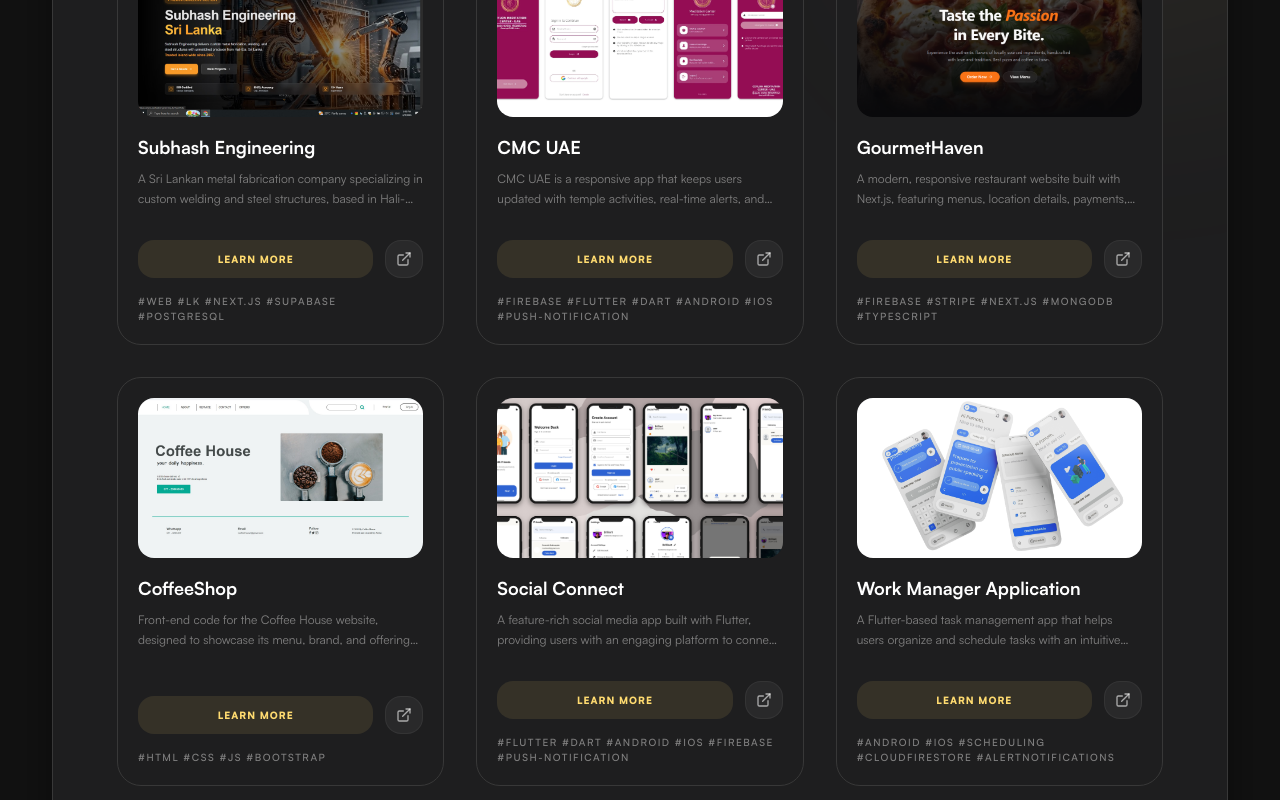
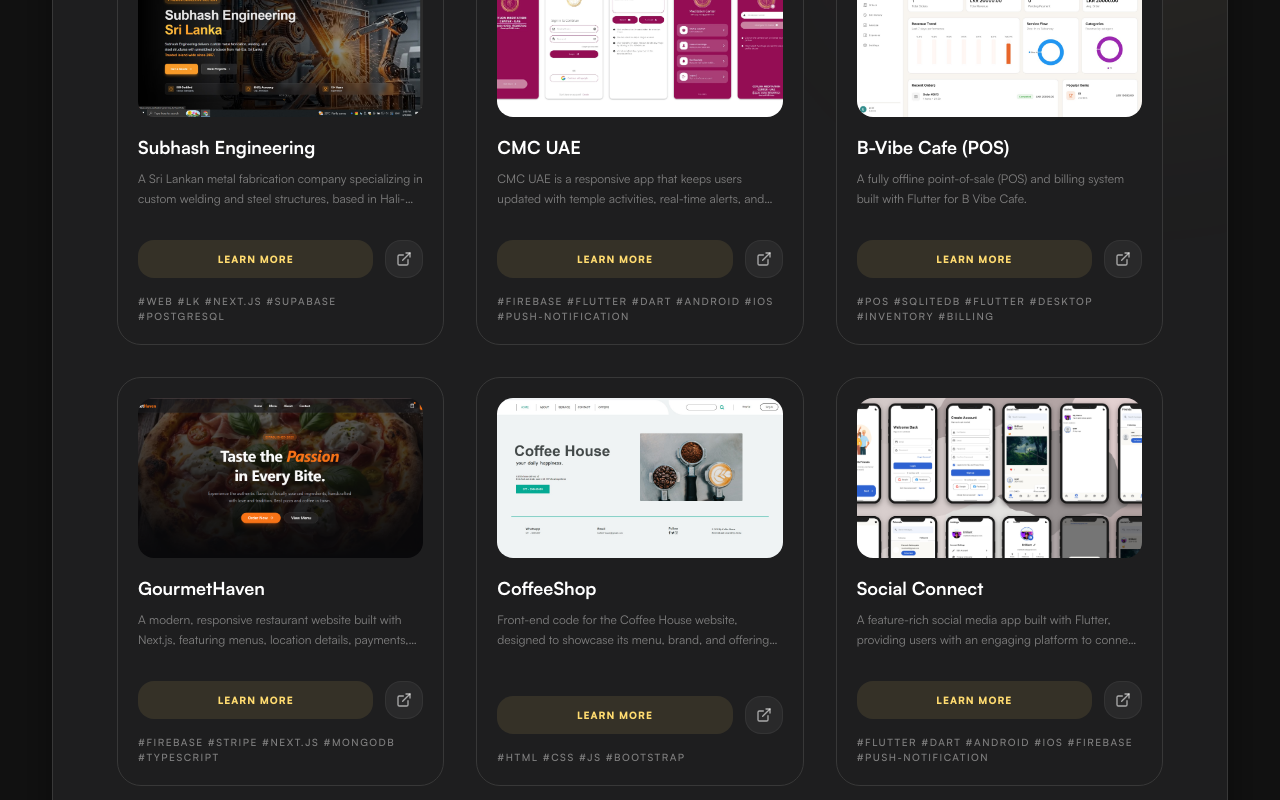
Before and after one commit to moshika38/Portfolio, a Next.js app: page /projects in a window 1280 px wide. Shown: the part 380-1180 px from the top of the page. Built offline with nearby package versions, Linux system fonts and the light colour scheme.

Commit message:
add bvibe

```diff
--- a/data/projects.ts
+++ b/data/projects.ts
@@ -22,6 +22,15 @@
 
   {
     id: 3,
+    title: "B-Vibe Cafe (POS)",
+    image: "/assets/projects/bvibe.jpg",
+    description: "A fully offline point-of-sale (POS) and billing system built with Flutter for B Vibe Cafe.",
+    link: "https://gourmet-haven-pied.vercel.app/",
+    tags: "#pos #sqlitedb #flutter #desktop #inventory #billing",
+    type: "web",
+  },
+  {
+    id: 4,
     title: "GourmetHaven",
     image: "/assets/projects/gh.png",
     description: "A modern, responsive restaurant website built with Next.js, featuring menus, location details, payments, and authentication.",
@@ -30,7 +39,7 @@
     type: "web",
   },
   {
-    id: 4,
+    id: 5,
     title: "CoffeeShop",
     image: "/assets/projects/cs.jpg",
     description: "Front-end code for the Coffee House website, designed to showcase its menu, brand, and offerings while engaging potential customers through a modern, responsive interface.",
@@ -39,7 +48,7 @@
     type: "web",
   },
   {
-    id: 5,
+    id: 6,
     title: "Social Connect",
     image: "/assets/projects/sma.png",
     description: "A feature-rich social media app built with Flutter, providing users with an engaging platform to connect, share, and communicate effortlessly.",
@@ -51,17 +60,17 @@
 
 
   {
-    id: 6,
+    id: 7,
     title: "Work Manager Application",
     image: "/assets/projects/work.png",
     description: "A Flutter-based task management app that helps users organize and schedule tasks with an intuitive interface. It includes attractive animated activities and provides scheduled notifications.",
     link: "https://github.com/moshika38/Work-Manager-App",
-    tags: "#android #ios #Scheduling #CloudFirestore #AlertNotifications",
+    tags: "#android #ios #Scheduling #CloudFirestone #AlertNotifications",
     type: "mobile",
   },
 
   {
-    id: 7,
+    id: 8,
     title: "Ai Chat App With Flutter",
     image: "/assets/projects/chatapp.png",
     description: "An advanced AI-powered chat application built with Flutter. This app enables users to interact with AI for personalized conversations, providing an engaging and intelligent chat experience.",
@@ -71,7 +80,7 @@
   },
 
   {
-    id: 8,
+    id: 9,
     title: "Document Scanner App",
     image: "/assets/projects/doc.png",
     description: "A Flutter-based application designed for efficient document scanning and management. The app includes both free and premium features, with a seamless payment gateway integration for upgrading to the premium version. The premium version offers additional capabilities tailored for professional use.",
@@ -80,7 +89,7 @@
     type: "mobile",
   },
   {
-    id: 9,
+    id: 10,
     title: "Farm Management App UI/UX",
     image: "/assets/projects/farm.jpg",
     description: "A modern farm management mobile app UI/UX designed in Flutter, focusing on clean layouts, smooth user flow, and ease of use. Includes authentication screens, dashboard, tasks, chat, and weather overview. Backend integration not included — UI/UX only.",
@@ -89,7 +98,7 @@
     type: "mobile",
   },
   {
-    id: 10,
+    id: 11,
     title: "Drone Controller App",
     image: "/assets/projects/drone.png",
     description: "Developed a full-stack mobile app to control drones via Arduino with Bluetooth communication. Designed the UI using Flutter, integrated flight control, real-time telemetry, and camera management.",
@@ -99,7 +108,7 @@
   },
 
    {
-    id: 11,
+    id: 12,
     title: "Coffee Shop",
     image: "/assets/projects/flc.jpg",
     description: "An e-commerce mobile app built with Flutter for a coffee shop, using Firebase for authentication and Firestore for real-time data storage.",
```
Also changed, not shown: public/assets/projects/bvibe.jpg (added).
